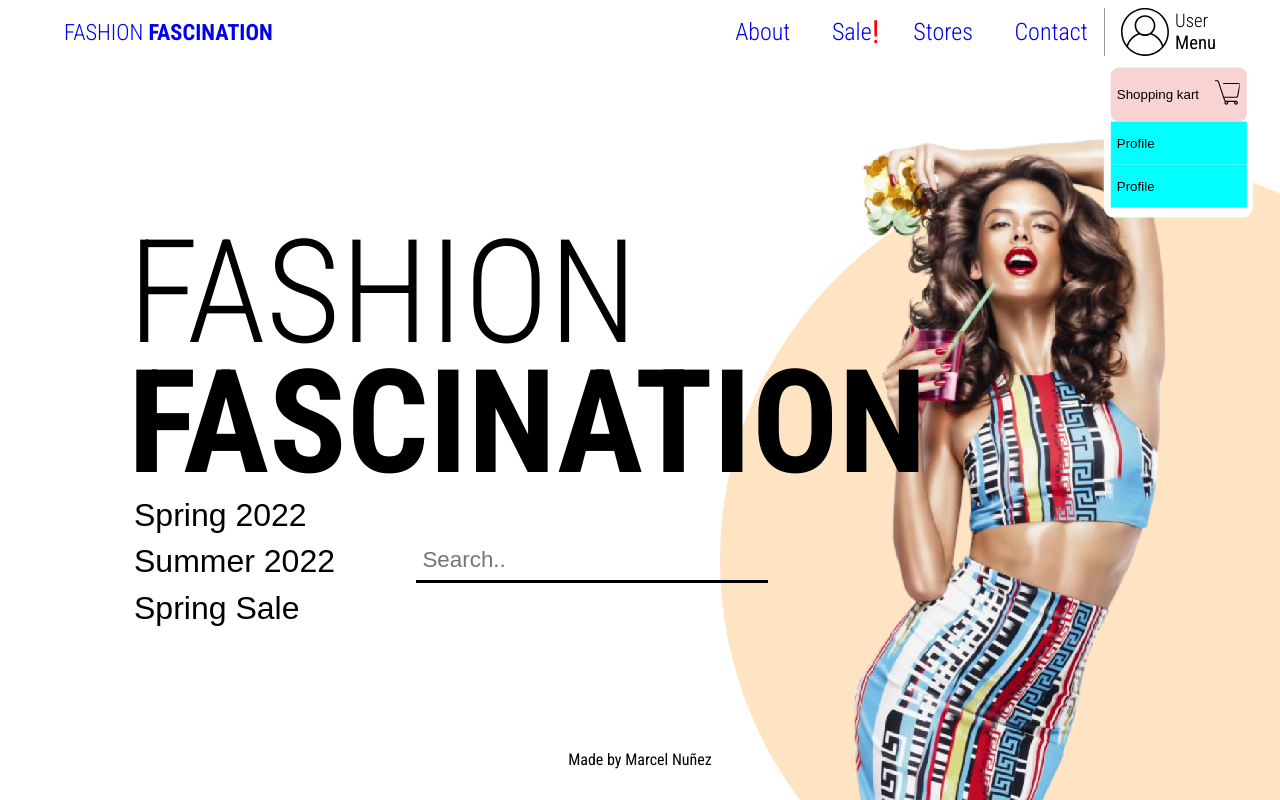
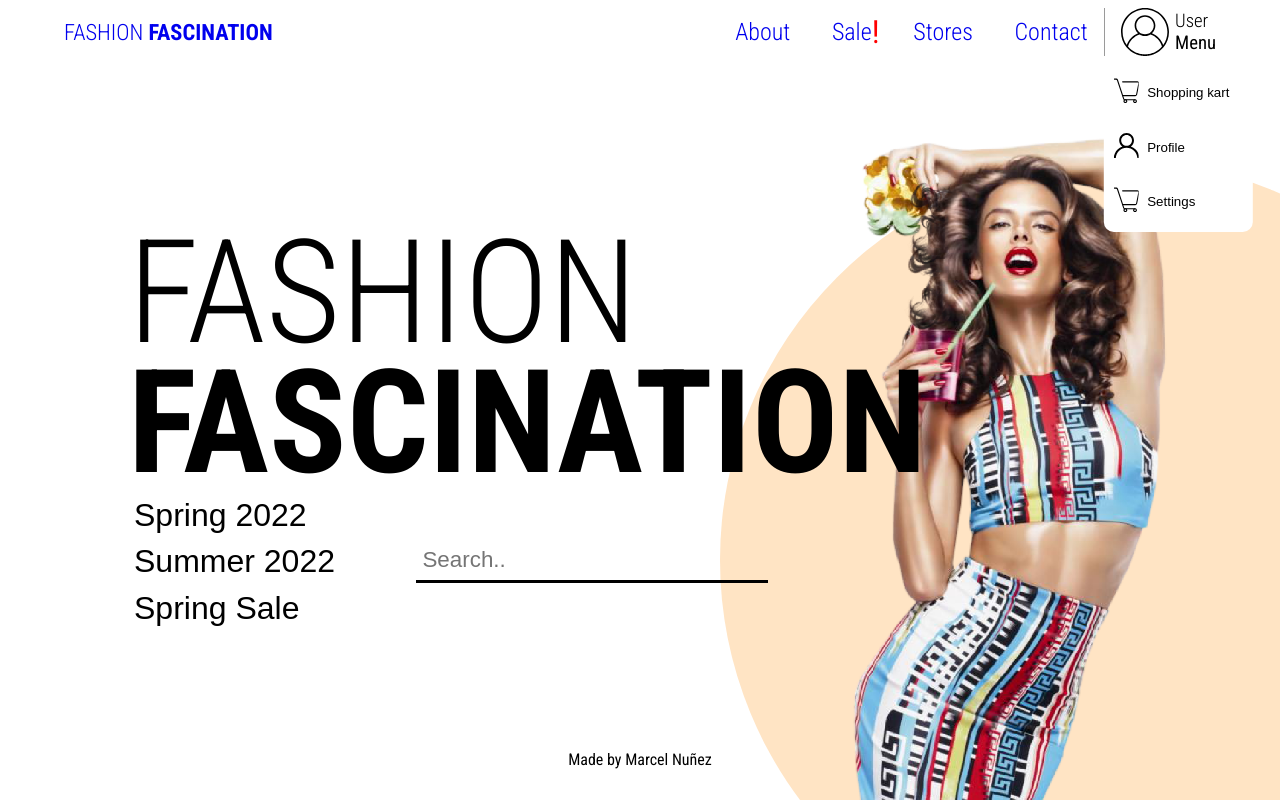
Before and after one commit to MarcelNDG/Fashion-2, a React (Create React App) app: page / in a window 1280 px wide. Built offline with nearby package versions, Linux system fonts and the light colour scheme.

Commit message:
Profile menu style and media done

```diff
--- a/src/App.css
+++ b/src/App.css
@@ -378,17 +378,9 @@ footer{
 
 @media (min-width: 480px){
 
-  .profileMenu{
-    height: 10rem;
-    width: 9.3rem;
-    right: 0;
-    position: absolute;
-    transform: translate(2.3rem, 6.6rem);
-    background-color: #fff;
-    border-bottom-left-radius: 10px;
-    border-bottom-right-radius: 10px;
-  }
-
+ .profileMenu{
+   display: none;
+ }
 
   /* --- Main --- */
   main{
@@ -508,6 +500,17 @@ footer{
 
   /* -- Account -- */
 
+  .profileMenu{
+    height: 11rem;
+    width: 9.3rem;
+    right: 0;
+    position: absolute;
+    transform: translate(2.3rem, 7rem);
+    background-color: #fff;
+    border-bottom-left-radius: 10px;
+    border-bottom-right-radius: 10px;
+  }
+
   .accountContainer{
     display: flex;
     align-items: center;
@@ -538,7 +541,8 @@ footer{
   .profileMenu{
     display: flex;
     flex-direction: column;
-    padding: 0.6rem 0.4rem;
+    padding: 0.6rem 0.2rem;
+
   }
 
   .profileMenu button{
@@ -546,30 +550,43 @@ footer{
     height: 3rem;
   }
 
+  .profileMenu button:hover {
+    font-weight: bolder;
+  }
+
   .profileMenu > button:nth-child(2),button:nth-child(3){
     text-align: left;
     padding: 0.2rem 0.4rem;
-    background-color: aqua;
+  }
+
+
+
+  .cartContainer{
+    display: flex;
+    justify-content: left;
+    width: 100%;
+    border-radius: 8px;
+    padding: 0.2rem 0.6rem 0.2rem 0.4rem;
 
   }
 
-  .cartContainer{
-    display: flex;
-    width: 100%;
-    border-radius: 8px;
-    padding: 0.2rem 0.4rem;
-    justify-content: space-between;
-    background-color: #f8d3d3;
+  .profileBtnText{
+    margin-left: 0.5rem;
   }
 
   .cartContainer button:nth-child(1){
     font-weight: normal;
+
+  }
+  .cartContainer button:nth-child(1):hover{
+    font-weight: bolder;
   }
 
   .cart{
     color: black;
     width: 1.6rem;
   }
+
 
   /* -- Image -- */
   .image-container{
--- a/src/App.js
+++ b/src/App.js
@@ -1,4 +1,5 @@
 import { BrowserRouter, Route, Switch } from 'react-router-dom'
+import { useEffect } from 'react'
 
 
 import './App.css';
@@ -13,9 +14,7 @@ import Contact from './Pages/Contact'
 
 function App() {
 
-  const kek = "kek";
 
-  console.log(kek);
 
   return (
      <BrowserRouter>
--- a/src/components/TopNav.js
+++ b/src/components/TopNav.js
@@ -1,5 +1,8 @@
 import { ReactComponent as Logo } from '../icon/hmbg-round.svg'
+
 import { ReactComponent as Kart } from '../icon/shopping-cart.svg'
+import { ReactComponent as ProfileBtn } from '../icon/usermenu.svg'
+import { ReactComponent as ConfigBtn } from '../icon/shopping-cart.svg'
 
 import { Link } from 'react-router-dom'
 
@@ -40,13 +43,24 @@ const TopNav = () => {
             </div>
             <div className='profileMenu'>
                 <div className='cartContainer'>
-                    <button>Shopping kart</button>
                     <button className='cart'>
                         <Kart />
                     </button>
+                    <button className='profileBtnText'>Shopping kart</button>
                 </div>
-                    <button>Profile</button>
-                    <button>Profile</button>
+                <div className='cartContainer'>
+                    <button className='cart'>
+                        <ProfileBtn />
+                    </button>
+                    <button className='profileBtnText'>Profile</button>
+                </div>
+                <div className='cartContainer'>
+                    <button className='cart'>
+                        <ConfigBtn />
+                    </button>
+                    <button className='profileBtnText'>Settings</button>
+                </div>
+
             </div>
         </div>
     </>
```
Also changed, not shown: src/icon/settings.svg (added), src/icon/usermenu.svg (added).
